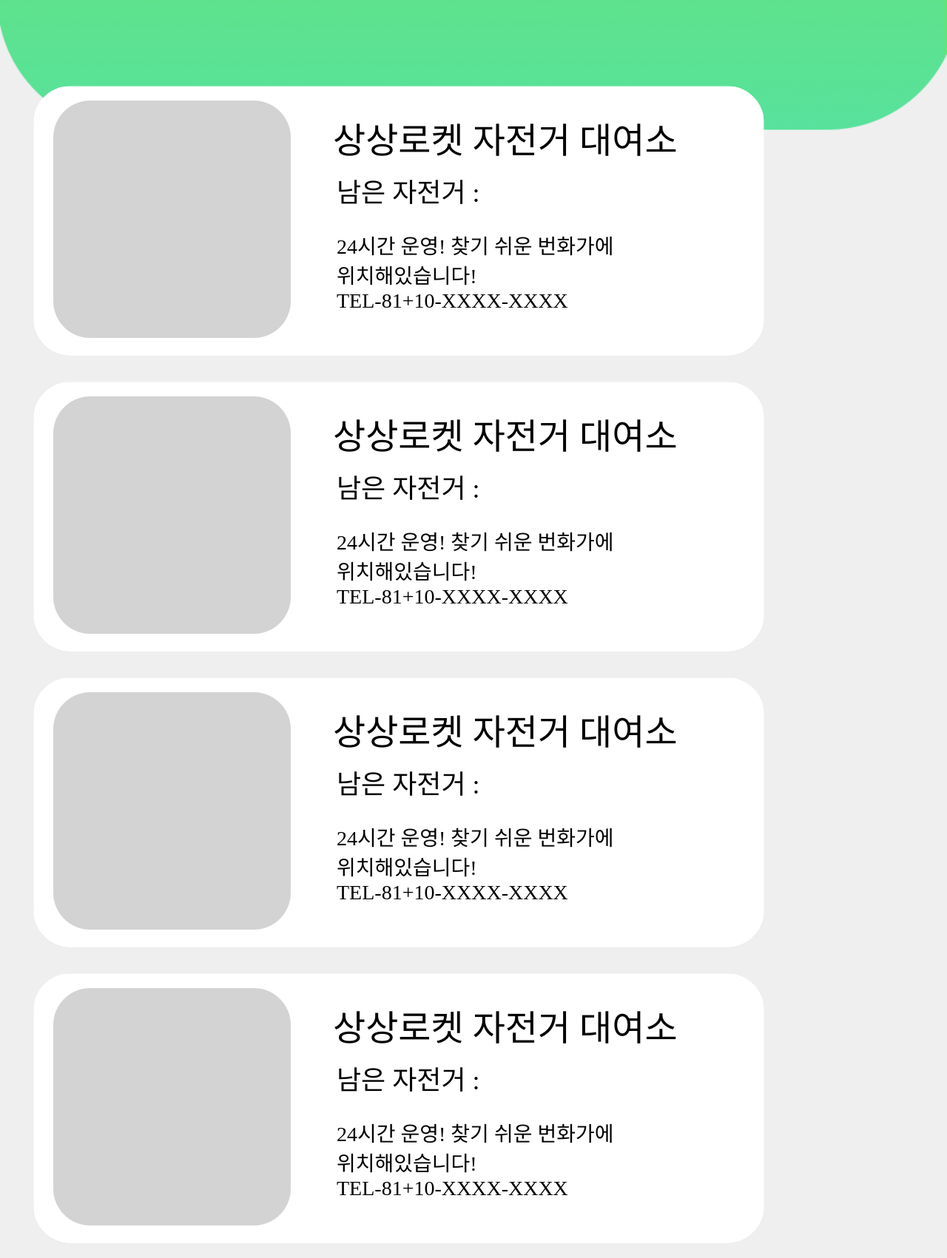
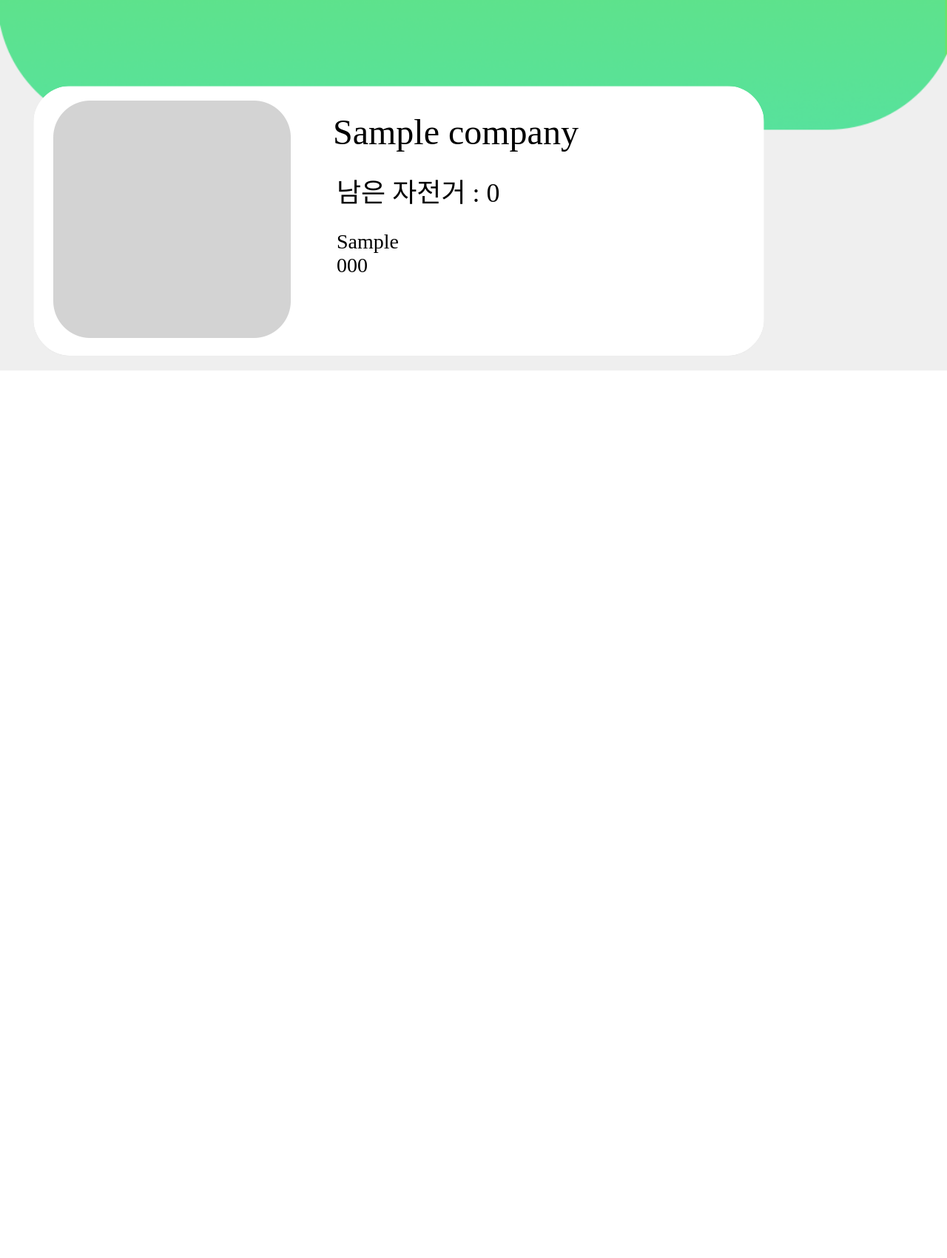
Before and after one commit to yes-jyomi/SSrocket, a Django app: template imazine_rocket/imazine_bic/templates/imazine_bic/reservation_2.html in a window 1280 px wide. Shown: the part 499-2200 px from the top of the page at 74% size. After the commit the page ends 1000 px from the top, so only its background shows below. Run offline with Django 3.2, Linux system fonts and the light colour scheme; the template is opened without the code that fills it: values that come from a table or form of the project are taken from there, others are empty; tables that the repository leaves empty hold one stand-in row (values such as "Sample post"); some libraries are stand-ins or nearby versions; some web fonts are replaced.

Commit message:
modify reservation_2

```diff
--- a/imazine_rocket/imazine_bic/models.py
+++ b/imazine_rocket/imazine_bic/models.py
@@ -68,6 +68,9 @@ class Company(models.Model):
     member_id = models.CharField(db_column='member_id',max_length=200)
     s_business = models.DateTimeField(db_column='s_business')
     e_business = models.DateTimeField(db_column='e_business')
+    company_info = models.CharField(db_column='company_info',max_length=1000)
+    company_loc = models.CharField(db_column='company_loc',max_length=200)
+    rent_num = models.IntegerField(db_column='rent_num')
 
     class Meta:
         managed = False
--- a/imazine_rocket/imazine_bic/static/css/reservation_2.css
+++ b/imazine_rocket/imazine_bic/static/css/reservation_2.css
@@ -48,47 +48,19 @@ body{
     left:940px;
 } /*home 버튼 위치 설정*/
 
-#container #rental_1{
+#container #rental{
     position: absolute;
     top:600px;
     left:40px;
 } /*1번 대여소 박스 위치 설정*/
 
-#container #rental_1:hover{
+#container #rental:hover{
     filter: drop-shadow(30px 30px 30px #d9d9d9);
 }/*1번 대여소 박스 그림자 설정*/
 
-#container #rental_2{
-    position: absolute;
-    top:1000px;
-    left:40px;
-} /*2번 대여소 박스 위치 설정*/
 
-#container #rental_2:hover{
-    filter: drop-shadow(30px 30px 30px #d9d9d9);
-}/*2번 대여소 박스 그림자 설정*/
 
-#container #rental_3{
-    position: absolute;
-    top:1400px;
-    left:40px;
-} /*3번 대여소 박스 위치 설정*/
-
-#container #rental_3:hover{
-    filter: drop-shadow(30px 30px 30px #d9d9d9);
-}/*3번 대여소 박스 그림자 설정*/
-
-#container #rental_4{
-    position: absolute;
-    top:1800px;
-    left:40px;
-} /*4번 대여소 박스 위치 설정*/
-
-#container #rental_4:hover{
-    filter: drop-shadow(30px 30px 30px #d9d9d9);
-} /*4번 대여소 박스 그림자 설정*/
-
-#container #rental1-01{
+#container #rental-01{
     font-family: NotoSansCJKKR-Bold;
     position: absolute;
     top:650px;
@@ -97,7 +69,7 @@ body{
     color:black;
 }/*1번 대여소 이름 위치 설정*/
 
-#container #rental1-02{
+#container #rental-02{
     font-family: NotoSansCJKKR-Regular;
     position: absolute;
     top:730px;
@@ -106,7 +78,7 @@ body{
     color:black;
 } /*1번 대여소 남은 자전거 수 위치 설정*/
 
-#container #rental1-03{
+#container #rental-03{
     font-family: NotoSansCJKKR-Regular;
     position: absolute;
     top:810px;
@@ -114,84 +86,3 @@ body{
     font-size:28px;
     color:black;
 } /*1번 대여소 소개, 번호 위치 설정*/
-
-#container #rental2-01{
-    font-family: NotoSansCJKKR-Bold;
-    position: absolute;
-    top:1050px;
-    left:450px;
-    font-size:48px;
-    color:black;
-}/*2번 대여소 이름 위치 설정*/
-
-#container #rental2-02{
-    font-family: NotoSansCJKKR-Regular;
-    position: absolute;
-    top:1130px;
-    left:455px;
-    font-size:36px;
-    color:black;
-} /*2번 대여소 남은 자전거 수 위치 설정*/
-
-#container #rental2-03{
-    font-family: NotoSansCJKKR-Regular;
-    position: absolute;
-    top:1210px;
-    left:455px;
-    font-size:28px;
-    color:black;
-} /*2번 대여소 소개, 번호 위치 설정*/
-
-#container #rental3-01{
-    font-family: NotoSansCJKKR-Bold;
-    position: absolute;
-    top:1450px;
-    left:450px;
-    font-size:48px;
-    color:black;
-}/*3번 대여소 이름 위치 설정*/
-
-#container #rental3-02{
-    font-family: NotoSansCJKKR-Regular;
-    position: absolute;
-    top:1530px;
-    left:455px;
-    font-size:36px;
-    color:black;
-} /*3번 대여소 남은 자전거 수 위치 설정*/
-
-#container #rental3-03{
-    font-family: NotoSansCJKKR-Regular;
-    position: absolute;
-    top:1610px;
-    left:455px;
-    font-size:28px;
-    color:black;
-} /*3번 대여소 소개, 번호 위치 설정*/
-
-#container #rental4-01{
-    font-family: NotoSansCJKKR-Bold;
-    position: absolute;
-    top:1850px;
-    left:450px;
-    font-size:48px;
-    color:black;
-}/*4번 대여소 이름 위치 설정*/
-
-#container #rental4-02{
-    font-family: NotoSansCJKKR-Regular;
-    position: absolute;
-    top:1930px;
-    left:455px;
-    font-size:36px;
-    color:black;
-} /*4번 대여소 남은 자전거 수 위치 설정*/
-
-#container #rental4-03{
-    font-family: NotoSansCJKKR-Regular;
-    position: absolute;
-    top:2010px;
-    left:455px;
-    font-size:28px;
-    color:black;
-} /*4번 대여소 소개, 번호 위치 설정*/
--- a/imazine_rocket/imazine_bic/templates/imazine_bic/reservation_2.html
+++ b/imazine_rocket/imazine_bic/templates/imazine_bic/reservation_2.html
@@ -13,27 +13,34 @@
         <div id="container">
         <img id="reservation2-bkbt" name="reservation2-bkbt" src="{% static 'img/reservation2-bkbt.png' %}" onclick="bkfun();">
         <!--뒤로가기 버튼 삽입-->
-        <img id="reservation2-homebt" name="reservation2-homebt" src="{% static 'img/reservation2-homebt.png' %}" onclick="gohomefun();">
+        <img id="reservation2-homebt" name="reservation2-homebt" src="{% static 'img/reservation2-homebt.png' %}" onclick="bkfun();">
         <!--홈 버튼 삽입-->
         <div id="thisplace" name="thisplace">이 곳</div>  <!--'이 곳' 텍스트 삽입-->
         <div id="from" name="from">에서 </div> <!--'에서' 텍스트 삽입-->
         <div id="ucanreser" name="ucanreser">대여할 수 있어요.</div> <!--'대여할 수 있어요.' 텍스트 삽입-->
-        <img id="rental_1" name=rental_1 src="{% static 'img/reservation2-block01.png' %}"> <!--1번 대여소 박스 삽입-->
-        <div id="rental1-01" name="rental1-01">상상로켓 자전거 대여소 </div>
+        <img id="rental" name=rental src="{% static 'img/reservation2-block01.png' %}"> <!--1번 대여소 박스 삽입-->
+        {% load mathfilters %}
+        {% for company in companys %}
+        <div id="rental-01" name="rental-01">{{company.member_name}}</div>
+        <div id="rental-02" name="rental-02">남은 자전거 : {{company.bicycle_num|sub:company.rent_num}}</div>
+        <div id="rental-03" name="rental-02">{{company.company_info}}<br>{{company.company_phone}}</div>
+        {% endfor %}
+
+        <!-- <div id="rental1-01" name="rental1-01">상상로켓 자전거 대여소 </div>
         <div id="rental1-02" name="rental1-02">남은 자전거 : </div>
         <div id="rental1-03" name="rental1-03">24시간 운영! 찾기 쉬운 번화가에 <br>위치해있습니다! <br> TEL-81+10-XXXX-XXXX</div>
-        <img id="rental_2" name=rental_2 src="{% static 'img/reservation2-block01.png' %}"> <!--2번 대여소 박스 삽입-->
+        <img id="rental_2" name=rental_2 src="{% static 'img/reservation2-block01.png' %}">
         <div id="rental2-01" name="rental2-01">상상로켓 자전거 대여소 </div>
         <div id="rental2-02" name="rental2-02">남은 자전거 : </div>
         <div id="rental2-03" name="rental2*03">24시간 운영! 찾기 쉬운 번화가에 <br>위치해있습니다! <br> TEL-81+10-XXXX-XXXX</div>
-        <img id="rental_3" name=rental_3 src="{% static 'img/reservation2-block01.png' %}"> <!--3번 대여소 박스 삽입-->
+        <img id="rental_3" name=rental_3 src="{% static 'img/reservation2-block01.png' %}">
         <div id="rental3-01" name="rental3-01">상상로켓 자전거 대여소 </div>
         <div id="rental3-02" name="rental3-02">남은 자전거 : </div>
         <div id="rental3-03" name="rental3-03">24시간 운영! 찾기 쉬운 번화가에 <br>위치해있습니다! <br> TEL-81+10-XXXX-XXXX</div>
-        <img id="rental_4" name=rental_4 src="{% static 'img/reservation2-block01.png' %}"> <!--4번 대여소 박스 삽입-->
+        <img id="rental_4" name=rental_4 src="{% static 'img/reservation2-block01.png' %}">
         <div id="rental4-01" name="rental4-01">상상로켓 자전거 대여소 </div>
         <div id="rental4-02" name="rental4-02">남은 자전거 : </div>
-        <div id="rental4-03" name="rental4-03">24시간 운영! 찾기 쉬운 번화가에 <br>위치해있습니다! <br> TEL-81+10-XXXX-XXXX</div>
+        <div id="rental4-03" name="rental4-03">24시간 운영! 찾기 쉬운 번화가에 <br>위치해있습니다! <br> TEL-81+10-XXXX-XXXX</div> -->
     </div>
     </body>
 </html>
--- a/imazine_rocket/imazine_bic/views.py
+++ b/imazine_rocket/imazine_bic/views.py
@@ -1,5 +1,5 @@
 from django.shortcuts import render
-from .models import User
+from .models import User, Company
 
 # Create your views here.
 def index(request):
@@ -16,7 +16,9 @@ def reservation_1(request):
     return render(request, 'imazine_bic/reservation_1.html', {'users':users})
 
 def reservation_2(request):
-    return render(request, 'imazine_bic/reservation_2.html')
+    companys = Company.objects.filter(company_loc = 'tokyo')
+    count = 0
+    return render(request, 'imazine_bic/reservation_2.html', {'companys':companys,'count':count})
 
 def reservation_3(request):
     return render(request, 'imazine_bic/reservation_3.html')
--- a/imazine_rocket/imazine_rocket/jysetting.txt
+++ b/imazine_rocket/imazine_rocket/jysetting.txt
@@ -158,4 +158,4 @@ EMAIL_HOST_PASSWORD = 'n1109114'
 EMAIL_USE_TLS = True
 # TLS 보안 방법
 DEFAULT_FROM_EMAIL = EMAIL_HOST_USER
-# 사이트와 관련한 자동응답을 받을 이메일 주소,'webmaster@localhost'aaaaaaaaaaaaaaaaaaaaaaaaaaaaaaaaaaaaaaaaaaaaaaaaaaaaaaaaaaaaaaaaaaaaaaaaaaaaaaaa
+# 사이트와 관련한 자동응답을 받을 이메일 주소,'webmaster@localhost'
--- a/imazine_rocket/imazine_rocket/settings.py
+++ b/imazine_rocket/imazine_rocket/settings.py
@@ -41,6 +41,7 @@ INSTALLED_APPS = [
     'django.contrib.messages',
     'django.contrib.staticfiles',
     'imazine_bic',
+    'mathfilters',
 ]
 
 MIDDLEWARE = [
@@ -89,7 +90,7 @@ DATABASES = {
         'ENGINE': 'django.db.backends.mysql',
         'NAME': 'ssrocket', # DB명
         'USER': 'root', # 데이터베이스 계정
-        'PASSWORD': 'mirim2', # 계정 비밀번호
+        'PASSWORD': 'yun1109114', # 계정 비밀번호
         'HOST': '127.0.0.1', # 데이테베이스 주소(IP)
         'PORT': '3306', # 데이터베이스 포트(보통은 3306)
     }
```
